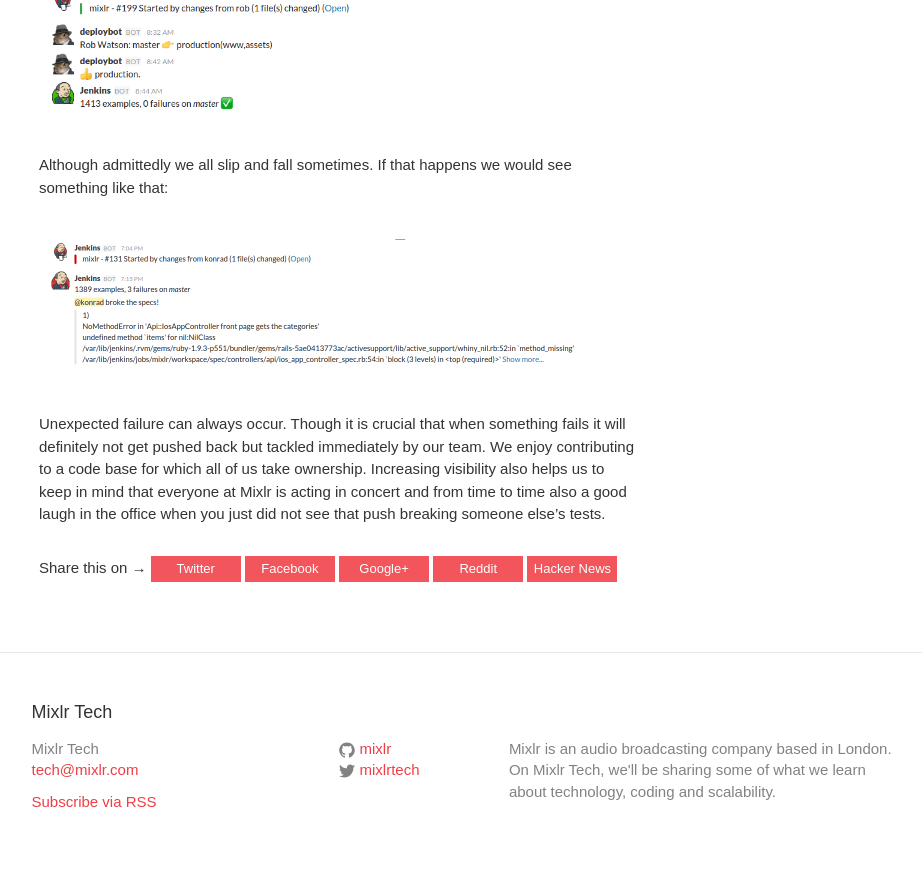
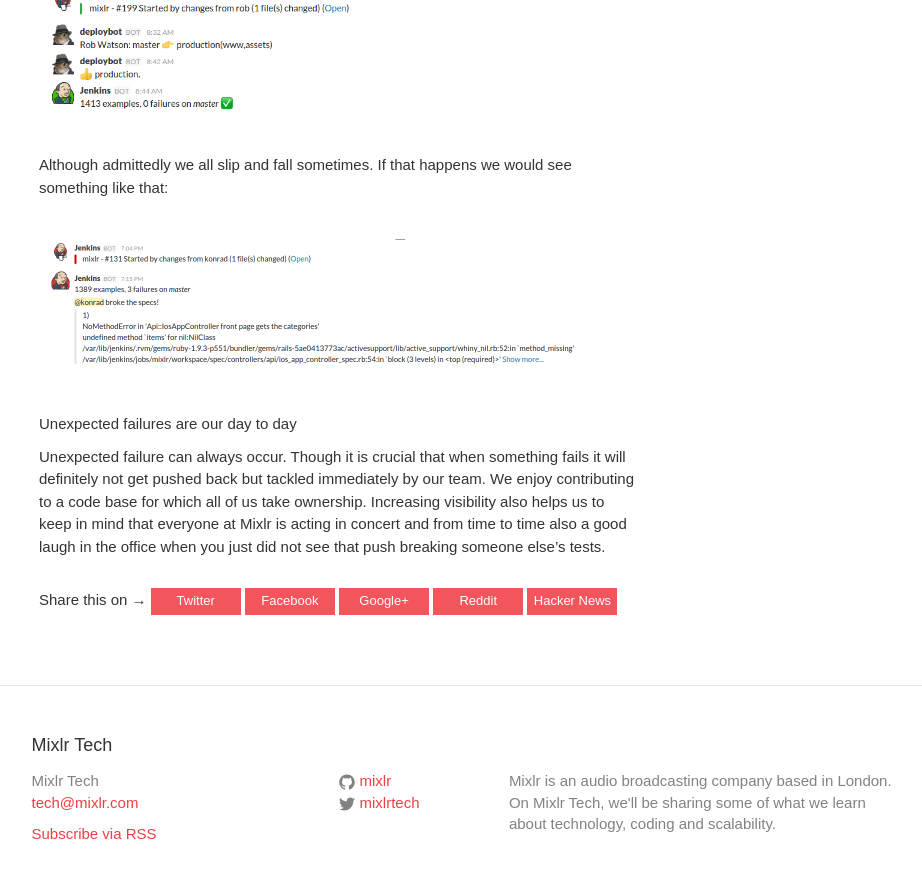
Before and after one commit to mixlr/mixlr.github.io, a Jekyll site: the page built from _posts/2016-02-09-five-ways-to-use-slack-jenkins.markdown, in a window 1280 px wide and 900 px high, scrolled down 1142 px. Shown: the top 878 px of the window, without its empty margins (311-1233 px from the left). Built offline with Jekyll 4.4.1, drawn with Linux system fonts in a browser that asks for light colours; some web fonts are replaced; comment, search, counter and statistics services are not loaded.

Commit message:
day to day comment
vjrvjrw

```diff
--- a/_posts/2016-02-09-five-ways-to-use-slack-jenkins.markdown
+++ b/_posts/2016-02-09-five-ways-to-use-slack-jenkins.markdown
@@ -34,4 +34,6 @@
 
 ![Tests got broken and Jenkins post that into Slack mentioning the culprit](/images/jenkins-failing.png)
 
+Unexpected failures are our day to day
+
 Unexpected failure can always occur. Though it is crucial that when something fails it will definitely not get pushed back but tackled immediately by our team. We enjoy contributing to a code base for which all of us take ownership. Increasing visibility also helps us to keep in mind that everyone at Mixlr is acting in concert and from time to time also a good laugh in the office when you just did not see that push breaking someone else's tests.
```
